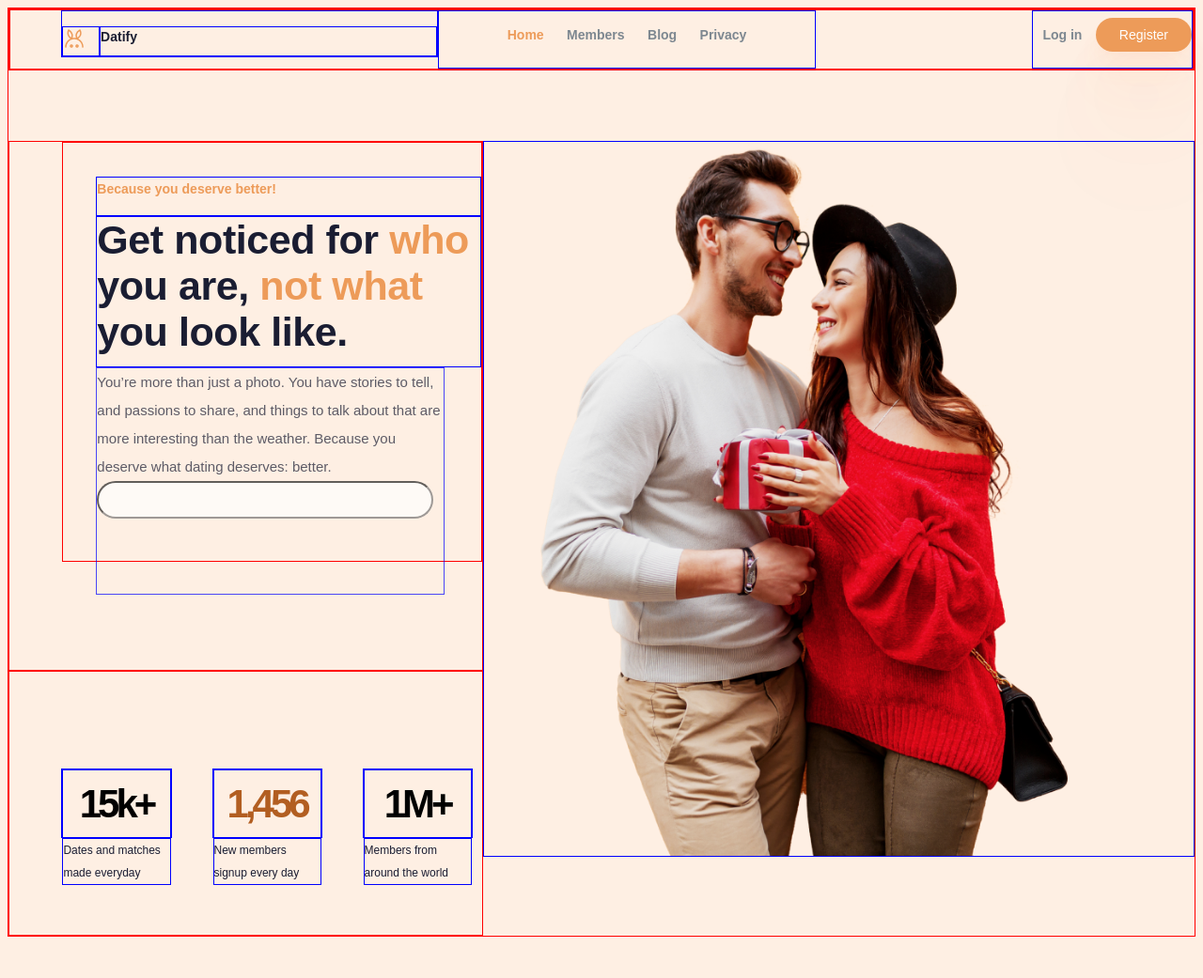
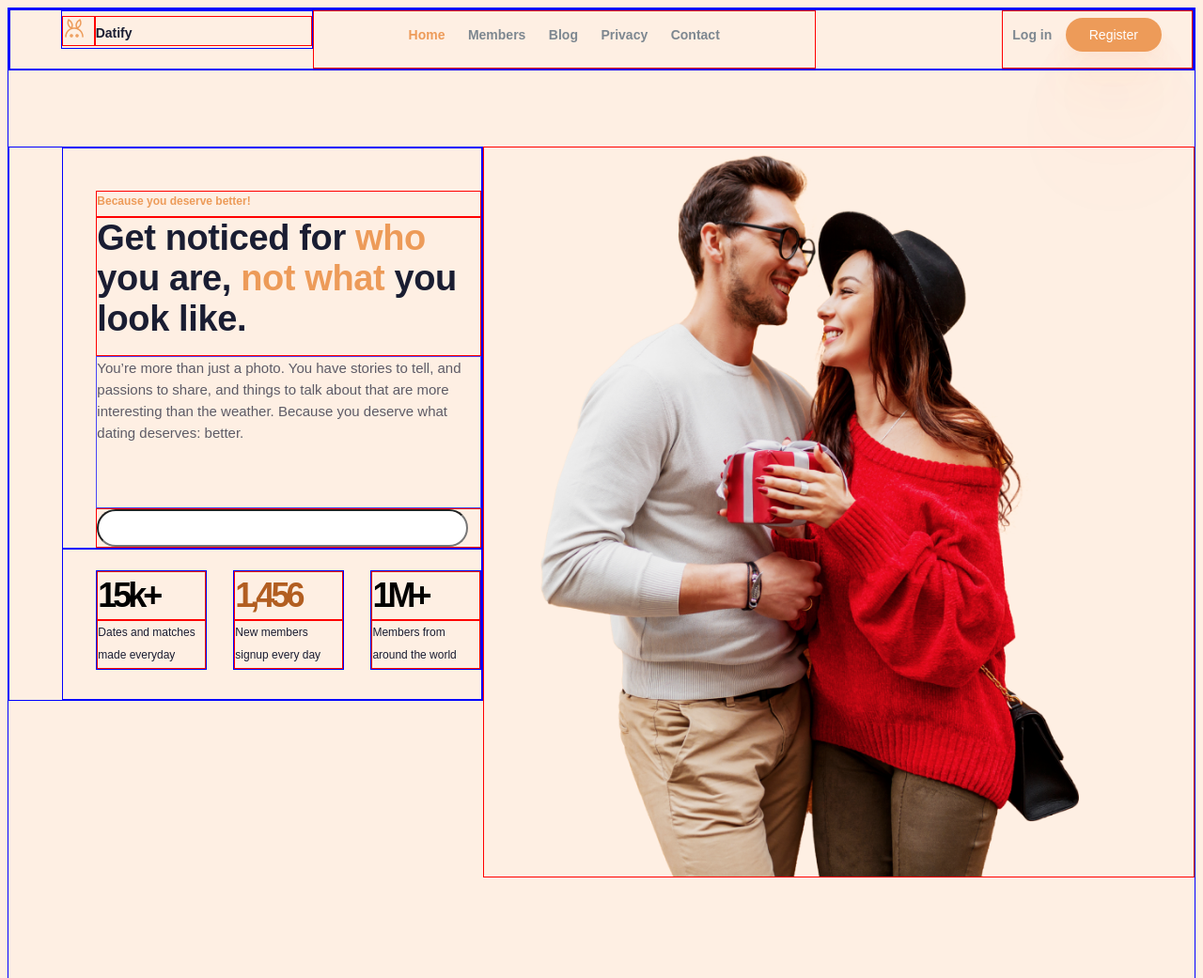
Before and after one commit to tram3328/homeworks, a plain HTML site: page Week6/task2/figma.html in a window 1280 px wide. Shown: the top 1041 px of the page at 94% size. Before the commit the page ends 1005 px from the top, so only its background shows below. Drawn offline with Linux system fonts and the light colour scheme; a web font is replaced by a local one.

Commit message:
proportion corrections

```diff
--- a/Week6/task2/figma.html
+++ b/Week6/task2/figma.html
@@ -13,19 +13,22 @@
             max-width: 100%;
         }
 
-        div {
-            border: 1px solid blue;
-        }
-
         .container,
         header,
         nav,
         main,
         .main_part,
-        section {
+        section,
+        #datify,
+        .statistics,
+        .main_text {
             display: grid;
+            border: 1px solid blue;
+            font-family: 'Google Sans', Arial, Helvetica, sans-serif;
+        }
+
+        div {
             border: 1px solid red;
-            font-family: 'Google Sans', Arial, Helvetica, sans-serif;
         }
 
         .container {
@@ -36,28 +39,31 @@
         header {
             grid-column: 1/3;
             height: 8vh;
-            margin-bottom: 5%;
         }
 
         nav {
-            grid-template-columns: repeat(3, 1fr);
+            grid-template-columns: 1fr 2fr 1.5fr;
             padding-left: 4.3%;
         }
 
         .logo {
-            margin-right: 1vw;
+            margin-right: 2vw;
         }
 
         #datify {
-            display: grid;
-            grid-template-columns: 10% 1fr;
-            padding-top: 2vh;
+            grid-template-columns: 13% 1fr;
+            padding-top: 2%;
+            padding-bottom: 0.5%;
             align-self: start;
             color: #1A1D32;
             font-style: normal;
             font-weight: 700;
             font-size: 14px;
             line-height: 21px;
+        }
+
+        .datify {
+            padding-top: 3%;
         }
 
         .menu {
@@ -81,13 +87,8 @@
         .login {
             justify-self: end;
             padding-top: 2vh;
-        }
-
-        .main_part {
-            padding-top: 8%;
-            height: 32vw;
-            margin: 0;
-            padding-left: 8%;
+            padding-right: 8%;
+            gap: 100px;
         }
 
         main {
@@ -96,10 +97,15 @@
             padding-left: 11%;
         }
 
+        .main_part {
+            padding-top: 10%;
+            padding-left: 8%;
+        }
+
         .image {
             grid-column: 2/3;
             grid-row: 2/4;
-            height: 95vh;
+            height: 97vh;
             padding-left: 8%;
             padding-bottom: 0%;
         }
@@ -110,30 +116,27 @@
 
         section {
             grid-column: 1/2;
-            padding-left: 9%;
-            height: 15vh;
-            grid-column: 1/2;
+            grid-row: 3/4;
+            padding-left: 8%;
+            padding-top: 5%;
             grid-template-columns: 1fr 1fr 1fr;
-            gap: 5%;
-            height: 35vh;
+            gap: 7%;
+            padding-bottom: 7%;
         }
 
         .statistics {
-            display: grid;
-            grid-template-rows: 1.5fr 1fr;
+            grid-row: 1/2;
+            grid-template-rows: 1fr 1fr;
             align-self: center;
             justify-self: center;
-            width: 9vw;
-            height: 9vh;
         }
 
         .statistics_big {
-            font-size: 42px;
-            text-align: center;
+            font-size: 36px;
             font-style: normal;
             font-weight: bold;
 
-            line-height: 71px;
+            line-height: 50px;
             letter-spacing: -4px;
         }
 
@@ -156,35 +159,30 @@
 
 
         .text {
-            height: 5vh;
-            left: 71px;
-            top: 207px;
             font-style: normal;
             font-weight: bold;
-            font-size: 14px;
-            line-height: 24px;
+            font-size: 12px;
+            line-height: 20px;
             color: #ED9B59;
+            padding-bottom: 1.5%;
         }
 
         .title {
             font-style: normal;
             font-weight: bold;
-            font-size: 43px;
+            font-size: 38px;
             letter-spacing: -0.01em;
             color: #1A1D32;
-            padding-bottom: 3%;
+            padding-bottom: 4%;
         }
 
         .main_text {
-            display: grid;
             grid-template-rows: 1fr 1.5fr 1.5fr 1fr;
-            width: 90%;
-            height: 30vh;
-
+            height: 20vh;
             font-style: normal;
             font-weight: normal;
             font-size: 15px;
-            line-height: 30px;
+            line-height: 23px;
             color: #1A1D32;
             opacity: 0.7;
         }
@@ -211,8 +209,8 @@
         .statistics span {
             font-style: normal;
             font-weight: bold;
-            font-size: 42px;
-            line-height: 71px;
+            font-size: 36px;
+            line-height: 50px;
             letter-spacing: -4px;
             color: rgba(178, 94, 33, 1);
         }
@@ -230,7 +228,6 @@
             font-weight: normal;
             font-style: normal;
         }
-
     </style>
 </head>
 
@@ -242,7 +239,7 @@
                 <div id="datify">
                     <div><img class="logo" src="assets/images/Icon_rabbit.png" alt="rabbit" width="24" height="24">
                     </div>
-                    <div> Datify</div>
+                    <div class="datify"> Datify</div>
                 </div>
                 <div class="navigation">
                     <span>
@@ -251,6 +248,7 @@
                     <a class="menu" href="/members.html">Members</a>
                     <a class="menu" href="/blog.html">Blog</a>
                     <a class="menu" href="/privacy.html">Privacy</a>
+                    <a class="menu" href="/contact.html">Contact</a>
                 </div>
                 <div class="login">
                     <a class="menu" href="/login.html">Log in</a>
@@ -266,14 +264,10 @@
                 <div class="title">Get noticed for <span>who</span> you are, <span>not what</span> you look like.</div>
                 <div class="main_text">You’re more than just a photo. You have stories to tell, and passions to share,
                     and things to talk
-                about that are more interesting than the weather. Because you deserve what dating deserves: better.
+                    about that are more interesting than the weather. Because you deserve what dating deserves: better. </div>
+                    <div class="input">
                         <input type="text" name="email" /> </div>
             </div>
-    </main>
-
-        <div class="image"><img class="couple" src="assets/images/image1(1).png" alt="couple"> </div>
-
-
             <section>
                 <div class="statistics">
                     <div class="statistics_big">15k+</div>
@@ -288,6 +282,9 @@
                     <div class="statistics_text">Members from around the world</div>
                 </div>
             </section>
+        </main>
+
+        <div class="image"><img class="couple" src="assets/images/image1(1).png" alt="couple"> </div>
     </div>
 </body>
 
```
Lines whose indentation alone changed are shown as unchanged.
